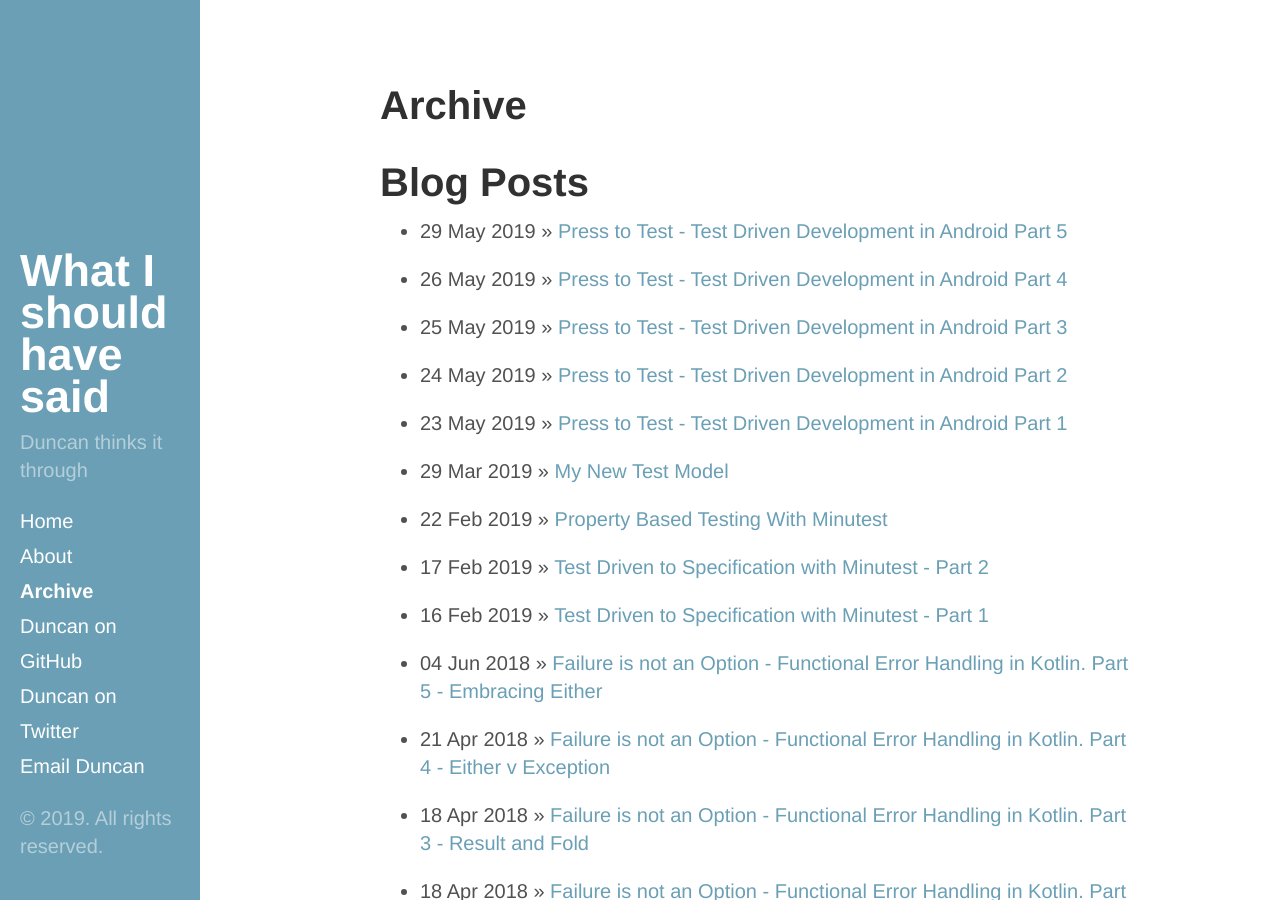
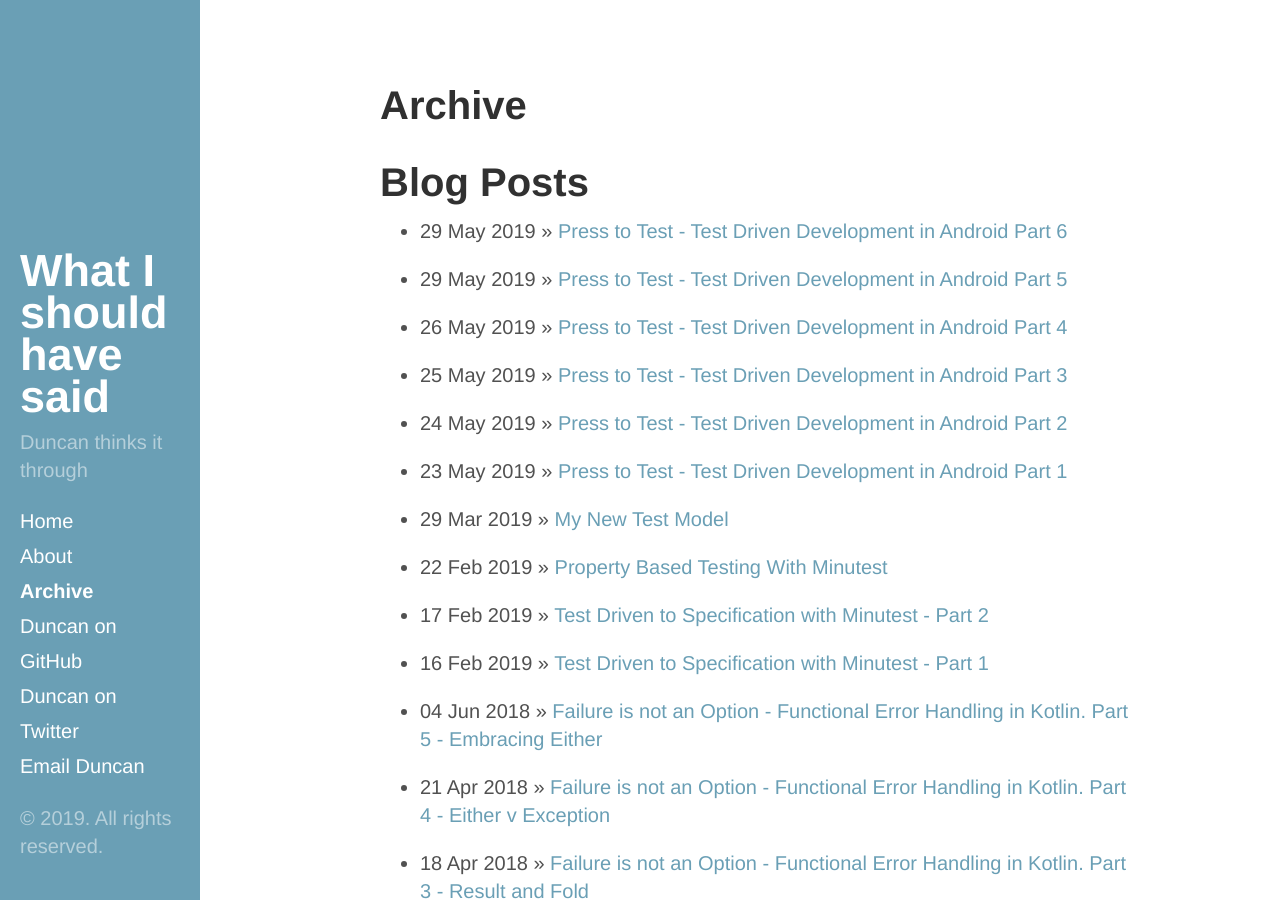
Before and after one commit to dmcg/dmcg.github.io, a Jekyll site: the page built from archive.md, in a window 1280 px wide and 900 px high. Built offline with Jekyll 4.4.1, drawn with Linux system fonts in a browser that asks for light colours; some of the changed lines change nothing that is shown.

Commit message:
Press to Test Part 6

````diff
--- a/_posts/2019-05-29-press-to-test-part-5.md
+++ b/_posts/2019-05-29-press-to-test-part-5.md
@@ -273,4 +273,4 @@ Philosophically I like that `ViewModel` is now self-contained and asks only to b
 
 ## Wrap Up
 
-This hasn't been a full day's work, but I'm going to stop this post here, as we now have complete acceptance and unit test coverage of the app, albeit hand-crafted. I'd still like to try out that Data Binding though, so I'll spend the rest of the day working through that codelab so that I can refactor my cobbling tomorrow.
+This hasn't been a full day's work, but I'm going to stop this post here, as we now have complete acceptance and unit test coverage of the app, albeit hand-crafted. I'd still like to try out that Data Binding though, so I'll spend the rest of the day working through that codelab so that I can refactor my cobbling [tomorrow](press-to-test-part-6.html).
--- /dev/null
+++ b/_posts/2019-05-29-press-to-test-part-6.md
@@ -0,0 +1,344 @@
+---
+title: Press to Test - Test Driven Development in Android Part 6
+layout: post
+---
+
+This is Part 6 in a series documenting my experiences learning Android development in Kotlin. The code is available to follow along on [GitHub](https://github.com/dmcg/PressToTest).
+
+In [Part 1](press-to-test-part-1.html) I got a simple UI toy up and running, with tests running via [Espresso](https://developer.android.com/training/testing/espresso) in an emulator.
+
+In [Part 2](press-to-test-part-2.html) I used [Roboletric](http://robolectric.org/) to get (a lightly refactored version of) the same tests running in a local JVM rather than the emulator.
+
+[Part 3](press-to-test-part-3.html) was spent working out how to wait for a condition (the snack bar disappearing) on both the emulator and Robolectric tests.
+
+In [Part 4](press-to-test-part-4.html) and [Part 5](press-to-test-part-5.html) I added unit tests that can run without the ten-second Robolectric tax by introducing something that I *think* is a ViewModel, but doesn't look anything like Google's examples.
+
+In those last two episodes I spent my time avoiding the [Android Architecture Components](https://developer.android.com/topic/libraries/architecture), which include a ViewModel and LiveData and other things that are designed to help in this sort of situation. This was because every time I read the documentation I wanted to give up programming and live on a remote island with only 1950's technology - maybe the Isle of Wight.
+
+The time has now come to bite the bullet, because at some point I have to find some work, and I don't suppose most potential gigs will be hand-rolling their own ViewModels. So today I shall mostly be wearing Architecture Components.
+
+## The Warmup
+
+I start by working my way through the [Data Binding Codelab](https://codelabs.developers.google.com/codelabs/android-databinding). It all kind of makes sense, although for my taste too many important details are buried in XML files, and in code embedded in XML attributes in particular. One thing that I do become aware of is that lifecyle is important - as activities can be restarted we want continuity, but not at the expense of memory leaks.
+
+OK, I can't put it off any longer.
+
+## Migration
+
+Migration of PressToTest starts in Gradle
+
+```groovy
+android {
+    ...
+    dataBinding {
+        enabled true
+    }
+}
+```
+
+and then I need to add a `data` element to `activity_main.xml`. Unfortunately I seem to need to add it into a root element that doesn't exist in my (Android Studio generated) layout file. Ho hum. I add the missing root element and the data element and [this version](https://github.com/dmcg/PressToTest/commit/543d4a7cdec6b1ee73e8c6696579ba26f0aad22d) still builds and runs.
+
+Now, to cut a long story short, there is an unedifying hour of faff when I discover that my project (created only a week ago using Android Studio's new project command) is using APIs in `com.android.support` and the data binding examples are all using APIs from `androidx`. I try to fix Gradle library references by hand and end up in all sorts of trouble trying to find compatible versions of things. I go to bed with a messed up build.
+
+With early morning clarity I think to Google for "androidx migration". The results point me to an Android Studio command - `Migrate to AndroidX` - and then warn about all the ways that it will fail to go a good job. I've nothing to loose, so I rollback, [invoke the command](https://github.com/dmcg/PressToTest/commit/7d6b455484914872246d7d88b18664964b1d673d), and everything builds and runs just as before!
+
+\[Edit - looks like I spoke too soon. It did run, but later on the tests failed to build and [had to be fixed](https://github.com/dmcg/PressToTest/commit/5d5302a95132bf3b8f4a3de85850fd1393dfd7df).\]
+
+Making the button label in `ViewModel` a `LiveData` seems like the next logical step.
+
+```kotlin
+class ViewModel(
+    private val defaultText: String,
+    private val pressedText: String,
+    private val onButtonTextChanged: (String) -> Unit,
+    private var goBoom: () -> Unit
+) {
+//    private var buttonText: String by Delegates.observable(defaultText) { _, _, newValue ->
+//        onButtonTextChanged(newValue)
+//    }
+
+    var buttonText = MutableLiveData<String>(defaultText)
+```
+
+Now I find that `MutableLiveData` doesn't have a constructor taking the default value; except it does in the code lab that I've just completed. I sigh, look for the differences between the codelab build and my own and add `implementation "androidx.lifecycle:lifecycle-extensions:2.1.0-alpha04"` which seems to do the trick.
+
+Apart from that, the binding of the button text to a `LiveData` is remarkably painless. Add a data section to the layout and reference our `ViewModel`
+
+```xml
+    <data>
+        <variable
+            name="viewmodel"
+            type="com.oneeyedmen.presstotest.ViewModel"/>
+    </data>
+```
+
+Tell the layout that the button's text should use `viewmodel.buttonText`
+
+```xml
+    <Button
+            android:text="@{viewmodel.buttonText}"
+```
+Have the `ViewModel` update the `MutableLiveData`
+
+```kotlin
+class ViewModel(
+    // ...
+) {
+
+    var buttonText = MutableLiveData<String>(defaultText)
+
+    @VisibleForTesting
+    internal fun onTouchAction(actionCode:Int) {
+        when (actionCode) {
+            MotionEvent.ACTION_DOWN -> buttonText.value = pressedText
+            MotionEvent.ACTION_UP -> buttonText.value = defaultText
+        }
+    }
+}
+```
+
+and use `DataBindingUril.setContentView` rather then `AppCompatActivity.setContentView` to wire up the databinding in `MainActivity`
+
+```kotlin
+class MainActivity : AppCompatActivity() {
+
+    override fun onCreate(savedInstanceState: Bundle?) {
+        super.onCreate(savedInstanceState)
+
+        DataBindingUtil.setContentView<ActivityMainBinding>(this, R.layout.activity_main).let {
+            it.lifecycleOwner = this
+            it.viewmodel = ViewModel(
+                button = button,
+                defaultText = getString(R.string.default_button_label),
+                pressedText = getString(R.string.pressed_button_label),
+                goBoom = this::boom
+            )
+        }
+    }
+
+    private fun boom() {
+        Snackbar.make(button, getString(R.string.explosion), Snackbar.LENGTH_SHORT)
+            .setAction("Action", null).show()
+    }
+}
+```
+
+Awesomely this runs, and works, and passes the `InstrumentedAcceptanceTests`. Less awesomely, Android Studio lets me do all those things without warning me that my unit tests no longer compile. No matter, the test can be simpler now because it can read directly from the `buttonText` `LiveModel` safe in the knowledge that data binding has its back.
+
+```kotlin
+class PressToTestTests {
+    // ...
+
+    val viewModel = ViewModel(
+        defaultText = "Press to Test",
+        pressedText = "Release to Detonate",
+        goBoom = { boomCount++ }
+    )
+
+    private val buttonText get() = viewModel.buttonText.value
+
+    @Test
+    fun `button message changes on pressing`() {
+        assertEquals("Press to Test", buttonText)
+
+        viewModel.onTouchAction(MotionEvent.ACTION_DOWN)
+        assertEquals("Release to Detonate", buttonText)
+
+        viewModel.onTouchAction(MotionEvent.ACTION_UP)
+        assertEquals("Press to Test", buttonText)
+    }
+}
+```
+
+Run that and - oh no not again `java.lang.RuntimeException: Method getMainLooper in android.os.Looper not mocked. See http://g.co/androidstudio/not-mocked for details.` The top hit on Google provides the answer - add an `InstantTaskExecutorRule`, as had been previously [predicted on Reddit](https://www.reddit.com/r/Kotlin/comments/buqqt1/press_to_test_parts_4_and_5_cover_unit_testing/epg3cw3).
+
+Now I run the last remaining test - the Robolectric `InternalAcceptanceTest`, which fails - apparently Espresso says that the button's label hasn't changed after the touch event. I try adding the `InstantExecutorRule` - no dice. I try waiting for the label change - no dice. I break out the debugger and find that when the 'LiveData' changes it sees its observer as inactive, so does nothing.
+
+I return to Google, ending up searching for '"livedata" "robolectric" "inactive"', and the top hit of [LiveData seems to not notify observers](https://github.com/robolectric/robolectric/issues/3234) looks promising. It's an unfixed bug in Robolectric, with a [workaround](https://github.com/robolectric/robolectric/issues/3234#issuecomment-319514954) of `activityController.get().getLifecycle().handleLifecycleEvent(Lifecycle.Event.ON_START)`.
+
+Unfortunately there's no clue as to where to put this code, but I figure that before every test would be a good bet, so I add an `@Before` to the `InternalAcceptanceTests`
+
+```kotlin
+class InternalAcceptanceTests : AcceptanceTests(robolectricWaiter) {
+    @Before fun hack() {
+        activityController.get().getLifecycle().handleLifecycleEvent(Lifecycle.Event.ON_START)
+    }
+}
+```
+
+which of course doesn't compile, and I have no idea what the `activityController` is. I find that [handleLifecycleEvent](https://developer.android.com/reference/android/arch/lifecycle/LifecycleRegistry.html#handleLifecycleEvent(android.arch.lifecycle.Lifecycle.Event)) is a method on `LifecyleRegistry`, and `LifeCycleRegistry` is a subtype of `LifeCycle`, so in the end just guess and try
+
+```kotlin
+class InternalAcceptanceTests : AcceptanceTests(robolectricWaiter) {
+    @Before fun hack() {
+        (activityRule.activity.lifecycle as LifecycleRegistry).handleLifecycleEvent(Lifecycle.Event.ON_START)
+    }
+}
+```
+
+which works, at least for this test! Quick, check it in.
+
+## Events Dear Boy
+
+Now we have used Data Binding to observe `ViewModel.buttonText` and update the, erm, button text, but we still have manual wiring of `ViewModel` to listen to the `Button`'s events.
+
+Now it [looks like](https://stackoverflow.com/a/49785261/97777) I can associate the button's `OnTouchListener` with the `ViewModel` if I revert to exporting a listener property, viz
+
+```kotlin
+class ViewModel(
+    //...
+) {
+    val onTouchListener = OnTouchListener { _, event ->
+        onTouchAction(event.action)
+        false
+    }
+}
+```
+and do the binding in the XML
+
+```xml
+    <Button
+        android:id="@+id/button"
+        android:text="@{viewmodel.buttonText}"
+        app:onTouchListener="@{viewmodel.onTouchListener}"
+        ...
+    />
+```
+
+That passes the tests, even when I remove the code to add the `OnTouchListener` to the `Button` in the `ViewModel` constructor. So I do the same with the `onClickListener` so that in the end the `ViewModel` secondary constructor disappears and we are left with
+
+```kotlin
+class PressToTestTests {
+
+    @get:Rule
+    val rule = InstantTaskExecutorRule()
+
+    private var boomCount = 0
+
+    val viewModel = ViewModel(
+        defaultText = "Press to Test",
+        pressedText = "Release to Detonate",
+        goBoom = { boomCount++ }
+    )
+
+    private val buttonText get() = viewModel.buttonText.value
+
+    @Test
+    fun `button message changes on pressing`() {
+        assertEquals("Press to Test", buttonText)
+
+        viewModel.onTouchAction(MotionEvent.ACTION_DOWN)
+        assertEquals("Release to Detonate", buttonText)
+
+        viewModel.onTouchAction(MotionEvent.ACTION_UP)
+        assertEquals("Press to Test", buttonText)
+    }
+
+    @Test
+    fun `clicking button sets off the explosion`() {
+        assertEquals(0, boomCount)
+
+        viewModel.onClick()
+        assertEquals(1, boomCount)
+
+        viewModel.onClick()
+        assertEquals(2, boomCount)
+    }
+}
+```
+
+```kotlin
+class ViewModel(
+    private val defaultText: String,
+    private val pressedText: String,
+    private var goBoom: () -> Unit
+) {
+    var buttonText = MutableLiveData<String>(defaultText)
+
+    val onTouchListener = OnTouchListener { _, event ->
+        onTouchAction(event.action)
+        false
+    }
+
+    val onClickListener = View.OnClickListener { onClick() }
+
+    @VisibleForTesting
+    internal fun onTouchAction(actionCode: Int) {
+        when (actionCode) {
+            MotionEvent.ACTION_DOWN -> buttonText.value = pressedText
+            MotionEvent.ACTION_UP -> buttonText.value = defaultText
+        }
+    }
+
+    @VisibleForTesting
+    internal fun onClick() {
+        goBoom()
+    }
+}
+```
+
+```kotlin
+class MainActivity : AppCompatActivity() {
+
+    override fun onCreate(savedInstanceState: Bundle?) {
+        super.onCreate(savedInstanceState)
+
+        DataBindingUtil.setContentView<ActivityMainBinding>(this, R.layout.activity_main).let {
+            it.lifecycleOwner = this
+            it.viewmodel = ViewModel(
+                defaultText = getString(R.string.default_button_label),
+                pressedText = getString(R.string.pressed_button_label),
+                goBoom = this::boom
+            )
+        }
+    }
+
+    private fun boom() {
+        Snackbar.make(button, getString(R.string.explosion), Snackbar.LENGTH_SHORT)
+            .setAction("Action", null).show()
+    }
+}
+```
+
+```xml
+<?xml version="1.0" encoding="utf-8"?>
+<layout xmlns:android="http://schemas.android.com/apk/res/android"
+    xmlns:app="http://schemas.android.com/apk/res-auto"
+    xmlns:tools="http://schemas.android.com/tools">
+
+    <data>
+        <variable
+            name="viewmodel"
+            type="com.oneeyedmen.presstotest.ViewModel"/>
+    </data>
+    <androidx.constraintlayout.widget.ConstraintLayout
+        android:layout_width="match_parent"
+        android:layout_height="match_parent"
+        tools:context="com.oneeyedmen.presstotest.MainActivity">
+
+        <Button
+            android:id="@+id/button"
+            android:layout_width="wrap_content"
+            android:layout_height="wrap_content"
+            android:text="@{viewmodel.buttonText}"
+            android:onClickListener="@{viewmodel.onClickListener}"
+            app:onTouchListener="@{viewmodel.onTouchListener}"
+            app:layout_constraintBottom_toBottomOf="parent"
+            app:layout_constraintEnd_toEndOf="parent"
+            app:layout_constraintStart_toStartOf="parent"
+            app:layout_constraintTop_toTopOf="parent" />
+
+    </androidx.constraintlayout.widget.ConstraintLayout>
+</layout>
+```
+
+## Punt
+
+That just leaves the `goBoom` action not translated to the new newness. Googling for "livedata snackbar" gives a lot of hits about `SingleLiveEvent`, but this isn't part of the standard API and there seem to be competing implementations. I'm reasonably convinced that I don't have to care about lifecycles with the current `goBoom: () -> Unit` implementation, and it has been a tiring day. so I punt and leave the snackbar invocation as it is. Philosophically I think that there is a difference between the databinding used for the label and the boom - the former is just data synchronisation whereas the latter is an effect (both in the audiovisual and functional programming sense) - so I'm happy to leave them looking different.
+
+## Wrap Up
+
+Mid way through this post I would have bet that I would be rejecting the data binding approach now and rolling back the code. Actually, when I [compare the two solutions](
+https://github.com/dmcg/PressToTest/compare/38517c913eb68f5a4b1c2fc7d266a0cfbf9f5bab..bdf11ff75c12a598cf4c517967b6ec75aa05cd39) I think that the data-binding wins out. The details hidden in the XML aren't too bad and `ViewModel` is simplified by the removal of that ugly constructor. It's a shame that it requires code-generation behind the scenes to work though, and that I had to bodge the Robolectric Espresso test to get it working.
+
+I think that I have one more installment in me. I plan to return to my [happy place](https://docs.oracle.com/javase/7/docs/api/javax/swing/package-summary.html) and reimplement this example to give some perspective on the Android solution.
````
